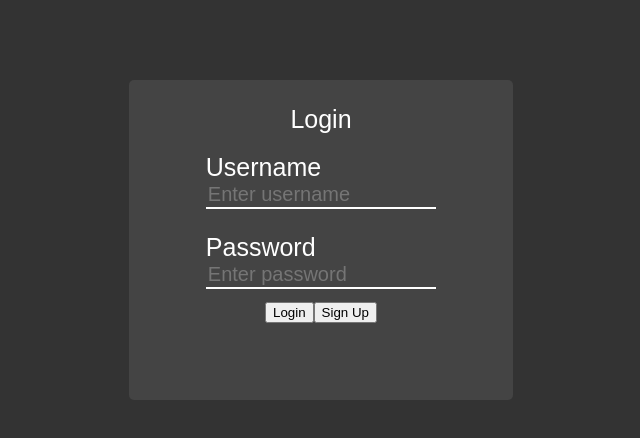
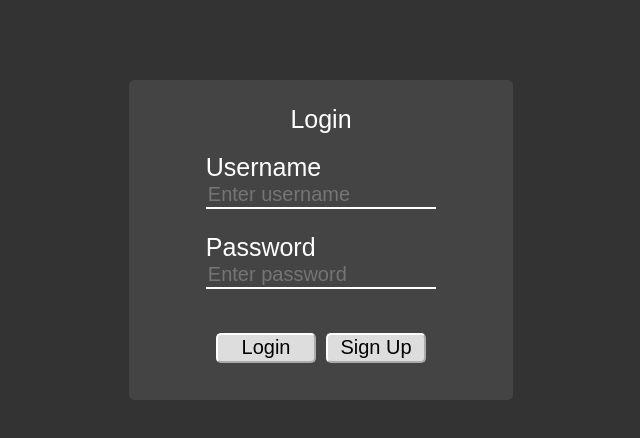
Before and after one commit to ItayAmit/web-navigation, a React (Create React App) app in the folder frontend/: page /login in a window 1280 px wide. Shown: the top 438 px of the page, without its empty margins (319-959 px from the left). Built offline with nearby package versions, Linux system fonts and the light colour scheme.

Commit message:
Merged two button-styles

```diff
--- a/frontend/src/components/pages/loginPage/loginPage.css
+++ b/frontend/src/components/pages/loginPage/loginPage.css
@@ -21,22 +21,14 @@
 	align-items: center;
 }
 
-.login-page-submit-button {
-    width: 75px;
-    margin-top: 4%;
+.login-page-button {
+	width: 100px;
+	height: 30px;
+	margin-top: 10%;
 	margin-right: 5px;
 	margin-left: 5px;
 	border-radius: 5px;
 	background: #ddd;
 	border-color: #fff;
+	font-size: 20px;
 }
-
-.login-page-signup-button {
-    width: 75px;
-    margin-top: 4%;
-    margin-right: 5px;
-    margin-left: 5px;
-    border-radius: 5px;
-    background: #ddd;
-    border-color: #fff;
-}
```
Lines whose indentation alone changed are shown as unchanged.
